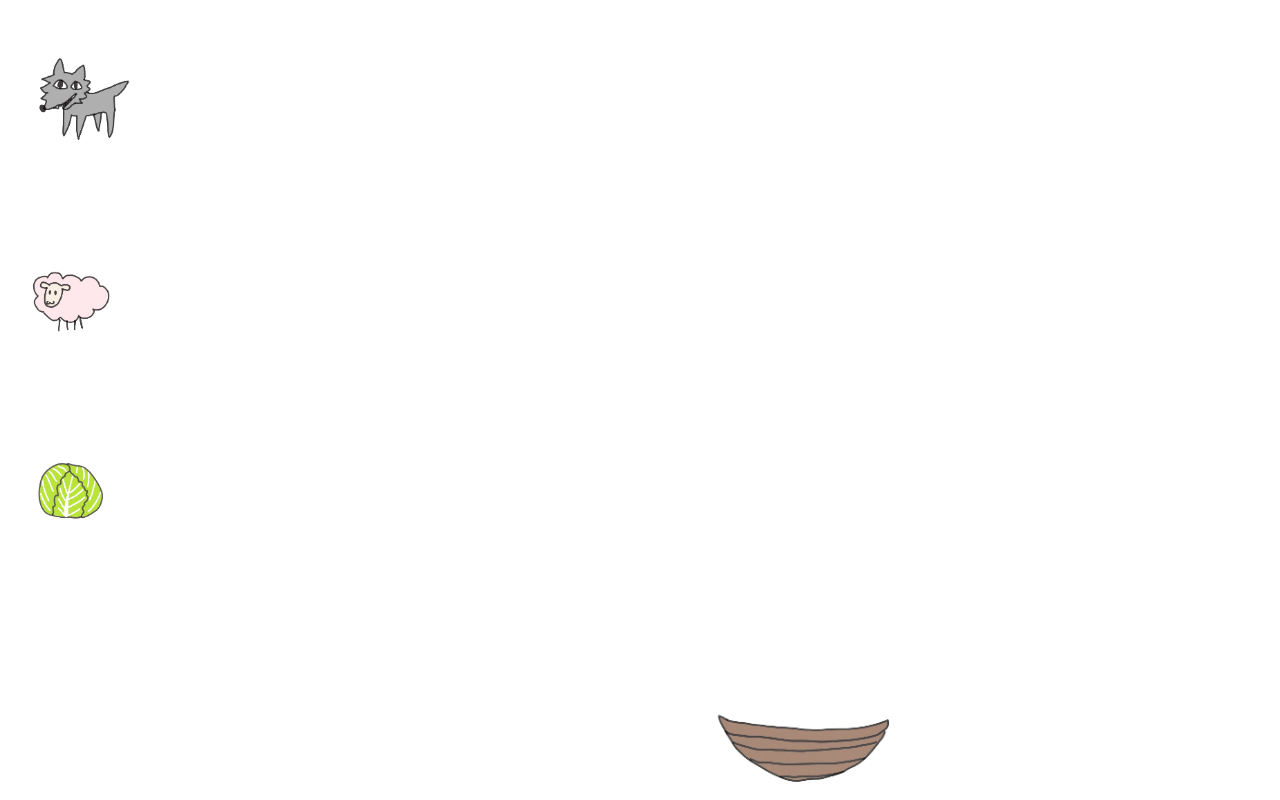
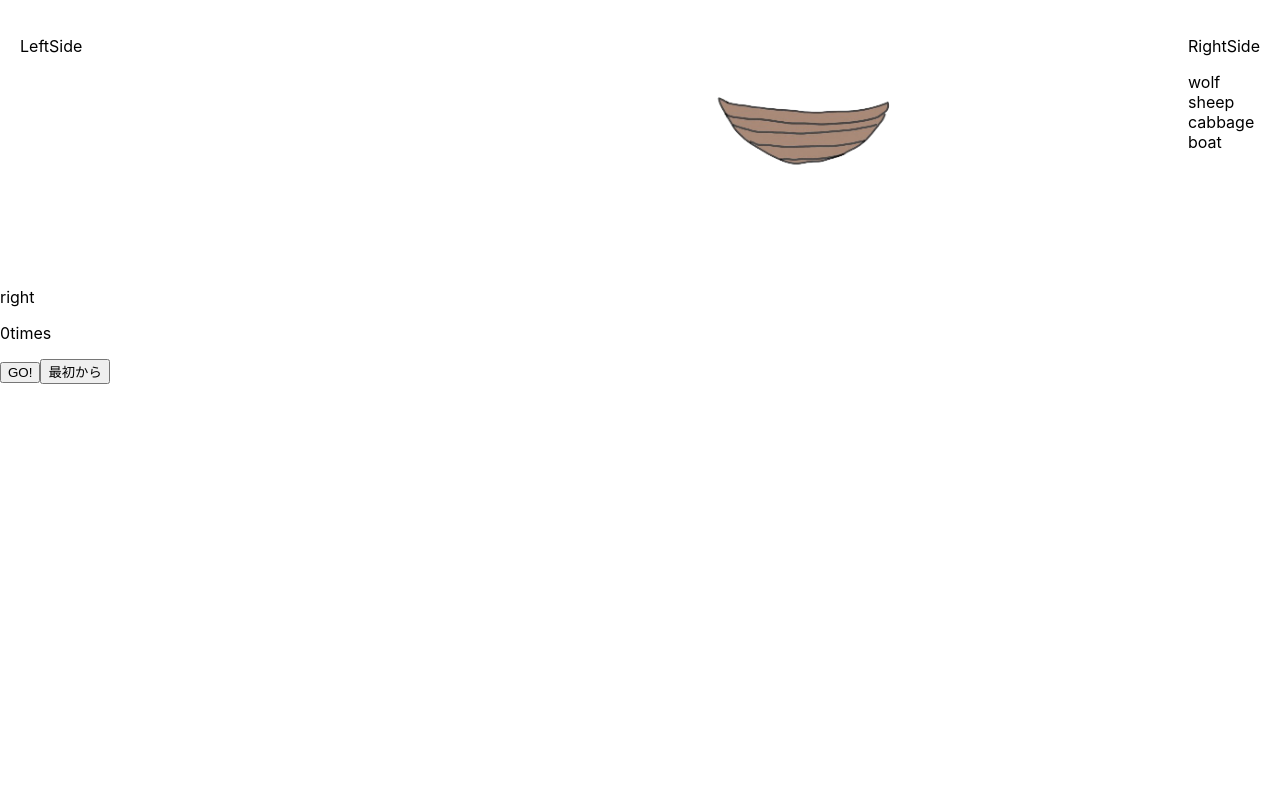
Before and after one commit to nachan28/walf_sheep_cabbage, a React (Create React App) app: page / in a window 1280 px wide. Shown: the top 800 px of the page. Built offline with nearby package versions, Linux system fonts and the light colour scheme.

Commit message:
Locate LeftSide/ RightSideItems component on the left/ right side of the screen

```diff
--- a/src/App.tsx
+++ b/src/App.tsx
@@ -95,9 +95,6 @@ function App() {
   return (
     <DndProvider backend={HTML5Backend}>
       <div style={{display: "flex", justifyContent:"space-around", flexDirection: "column"}}>
-        <Item onClick={() => handleSelectItem("wolf")} src="/wolf.png" type="wolf" location={locations.wolf} onMoveComplete={onMoveComplete}></Item>
-        <Item onClick={() => handleSelectItem("sheep")} src="/sheep.png" type="sheep" location={locations.sheep} onMoveComplete={onMoveComplete}></Item>
-        <Item onClick={() => handleSelectItem("cabbage")} src="/cabbage.png" type="cabbage" location={locations.cabbage} onMoveComplete={onMoveComplete}></Item>
         <Boat locations={locations}></Boat>
         <LeftSideItems items={leftItems}></LeftSideItems>
         <RightSideItems items={rightItems}></RightSideItems>
--- a/src/components/LeftSideItems.tsx
+++ b/src/components/LeftSideItems.tsx
@@ -3,7 +3,10 @@ import { SideItemProps } from "./RightSideItems"
 export const LeftSideItems = (items: SideItemProps) => {
     return (
         <div className="left-item-container" style={{
-
+            position: "fixed",
+            top: "0",
+            left: "0",
+            margin: "20px"
         }}>
             <p>LeftSide</p>
             {items.items.map((item, index) => (
--- a/src/components/RightSideItems.tsx
+++ b/src/components/RightSideItems.tsx
@@ -4,7 +4,12 @@ export type SideItemProps = {
 
 export const RightSideItems = (items: SideItemProps) => {
     return (
-        <div className="right-item-container">
+        <div className="right-item-container" style={{
+            position: "fixed",
+            top: "0",
+            right: "0",
+            margin: "20px"
+        }}>
             <p>RightSide</p>
             {items.items.map((item, index) => (
                 <div key={index} className="right-item">
```
